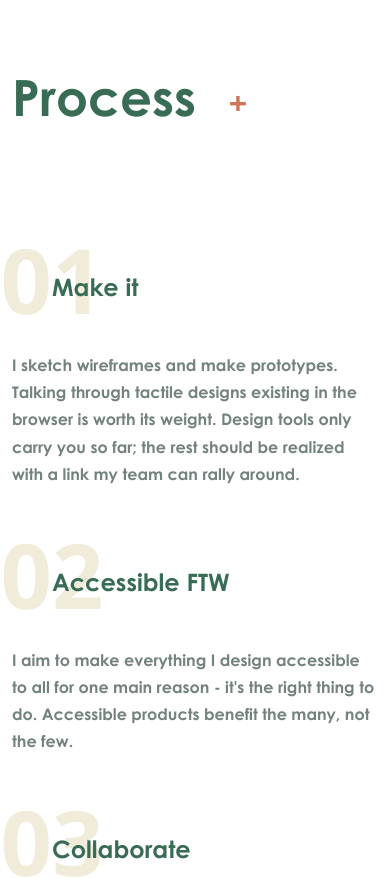
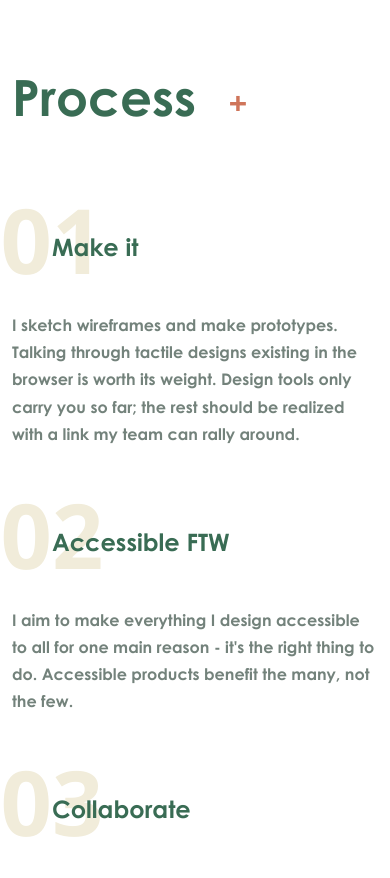
Before and after one commit to Hamza-Noah/Islam-Project, a React (Vite) app: page / in a window 390 px wide. Shown: the part 1880-2758 px from the top of the page. Built offline with nearby package versions, Linux system fonts and the light colour scheme.

Commit message:
added fix for responsive in the process compnent

```diff
--- a/src/components/Process/Process.jsx
+++ b/src/components/Process/Process.jsx
@@ -40,7 +40,7 @@ export default function Process({ mode }) {
           </h2>
           <div
             className={`${applyThemeClass(theme, styles)}
-              ${styles["processes"]}  row pt-5 mt-5`}
+              ${styles["processes"]}  row pt-5`}
           >
             <div className="col-lg-6">
               <div className={`${styles.process}`}>
```
